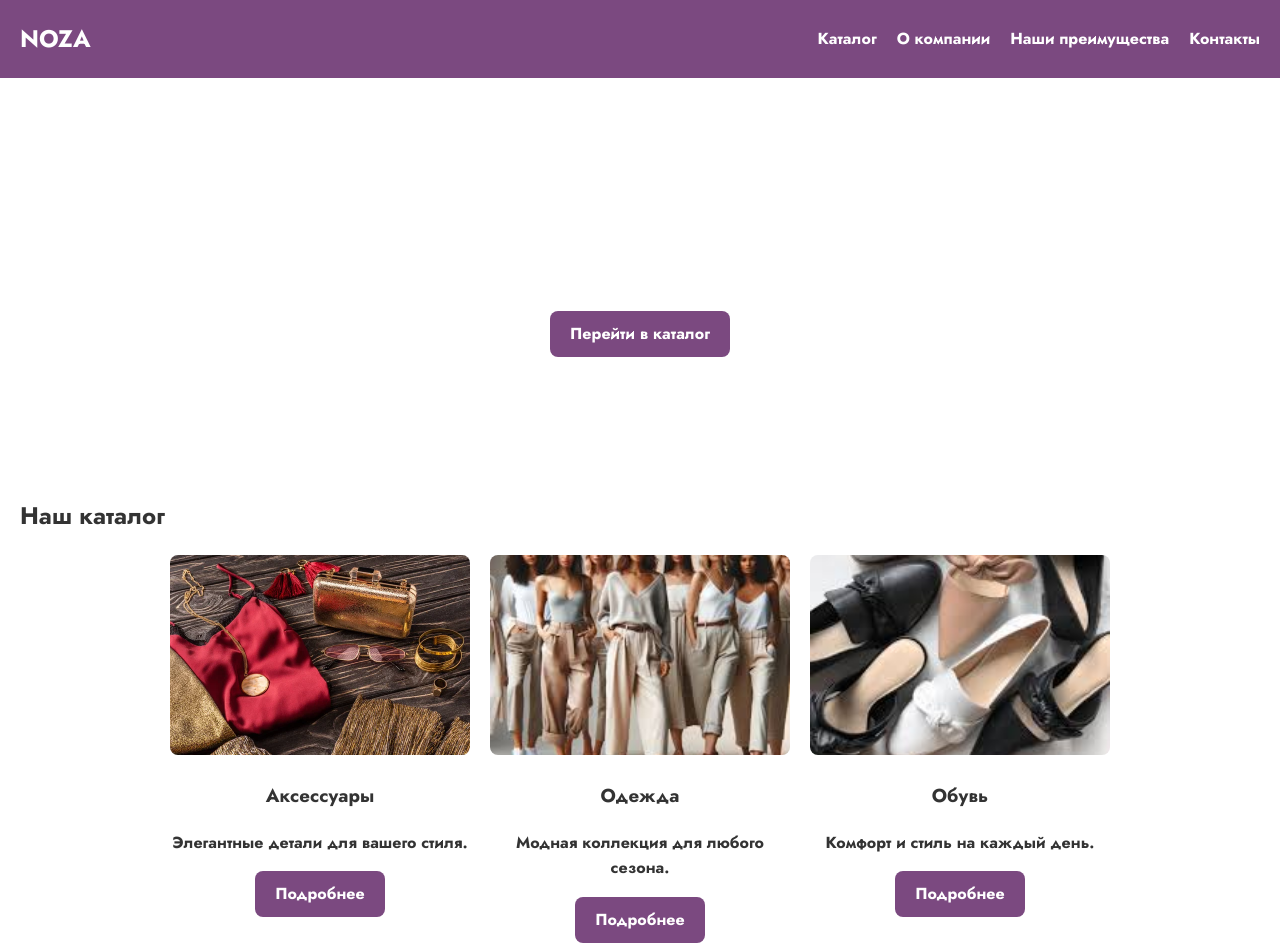
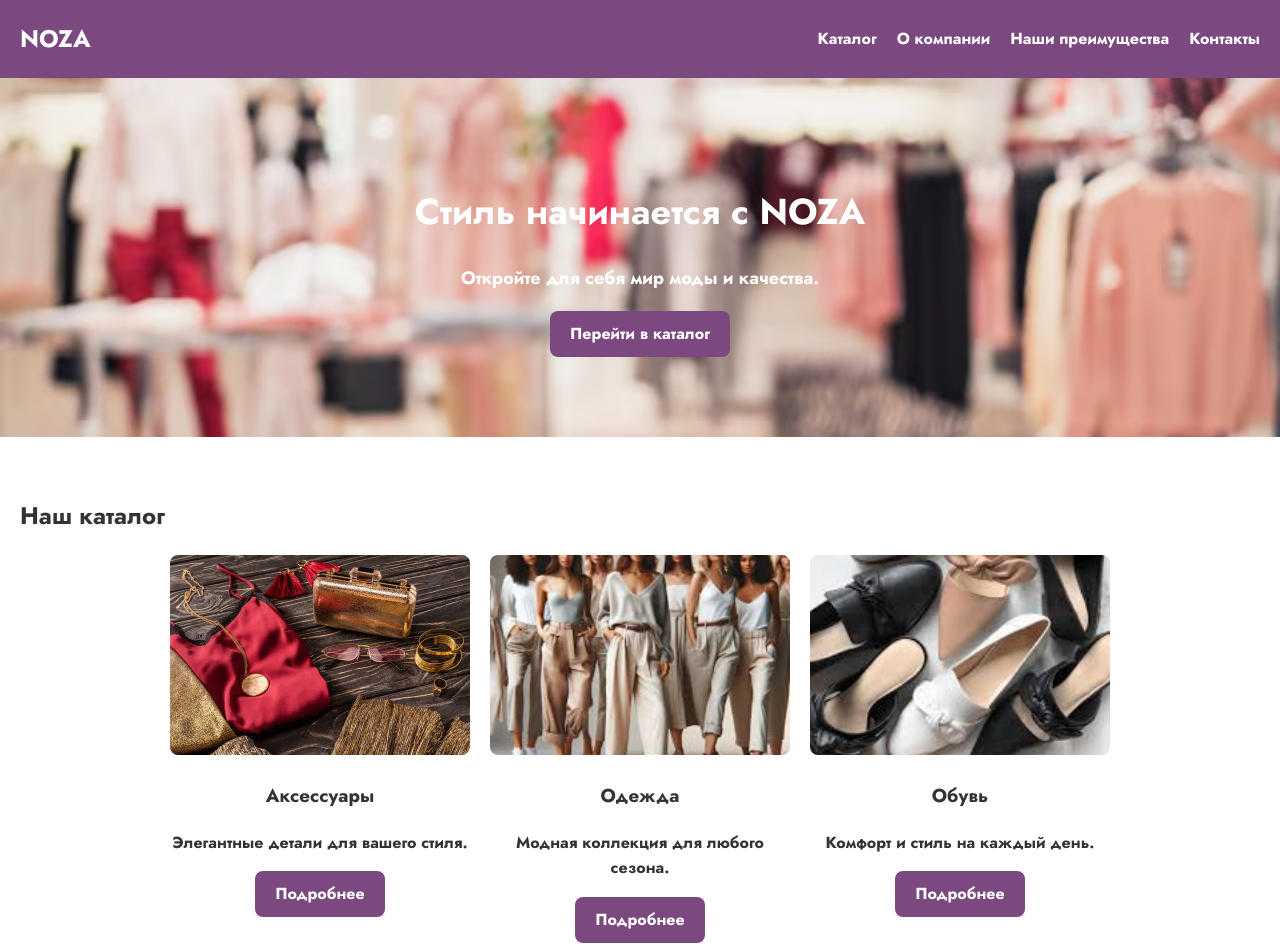
Before and after one commit to begab4ik/NIKE, a plain HTML site: page index.html in a window 1280 px wide. Shown: the top 946 px of the page. Drawn offline with Linux system fonts and the light colour scheme; a script that the page names is missing.

Commit message:
Update index.html

```diff
--- a/index.html
+++ b/index.html
@@ -25,7 +25,7 @@
         </nav>
     </header>
 
-    <div class="hero" style="background-image: url('abstract-blurred-background-interior-clothing-store-shopping-mall_44943-543.avif');">
+    <div class="hero" style="background-image: url('images/abstract-blurred-background-interior-clothing-store-shopping-mall_44943-543.avif');">
         <h1>Стиль начинается с NOZA</h1>
         <p>Откройте для себя мир моды и качества.</p>
         <a href="#catalog" class="cta-button">Перейти в каталог</a>
```
